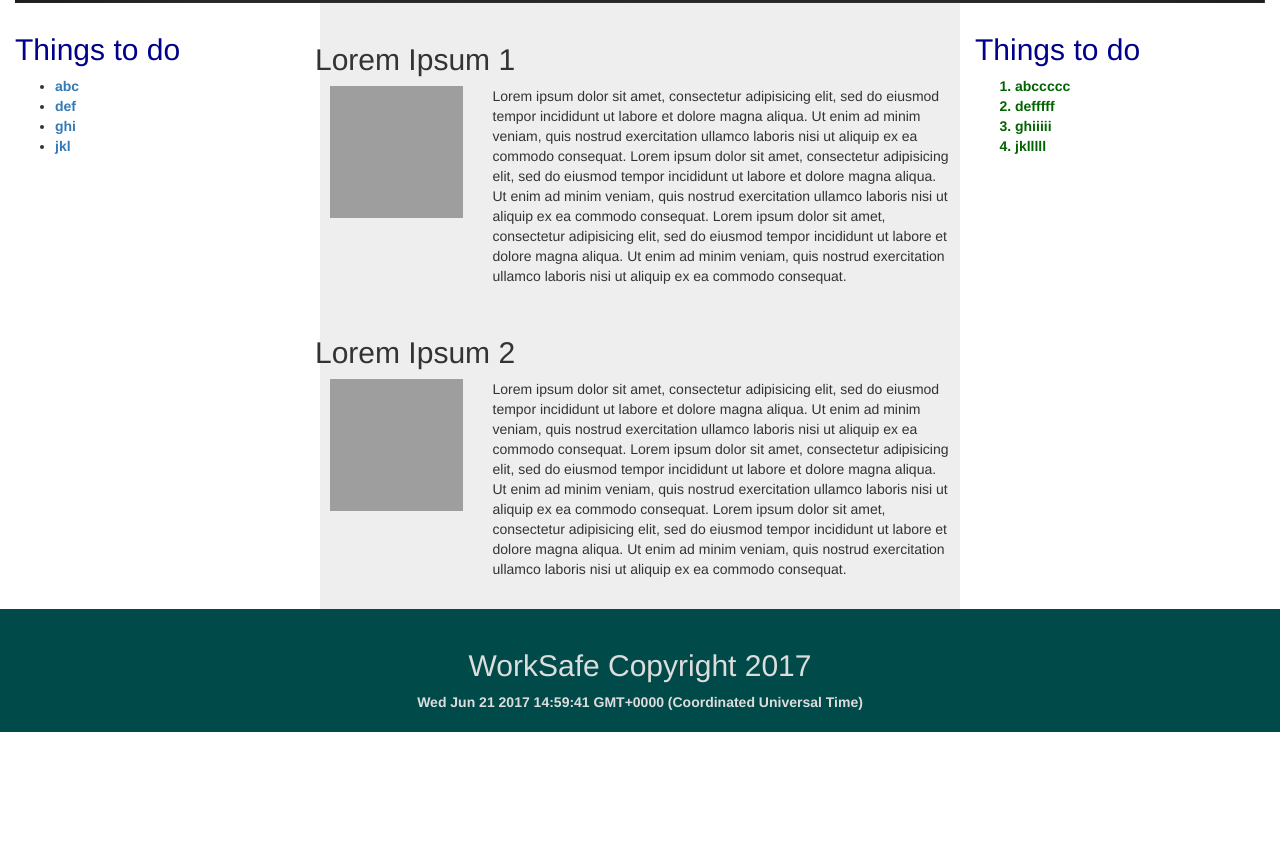
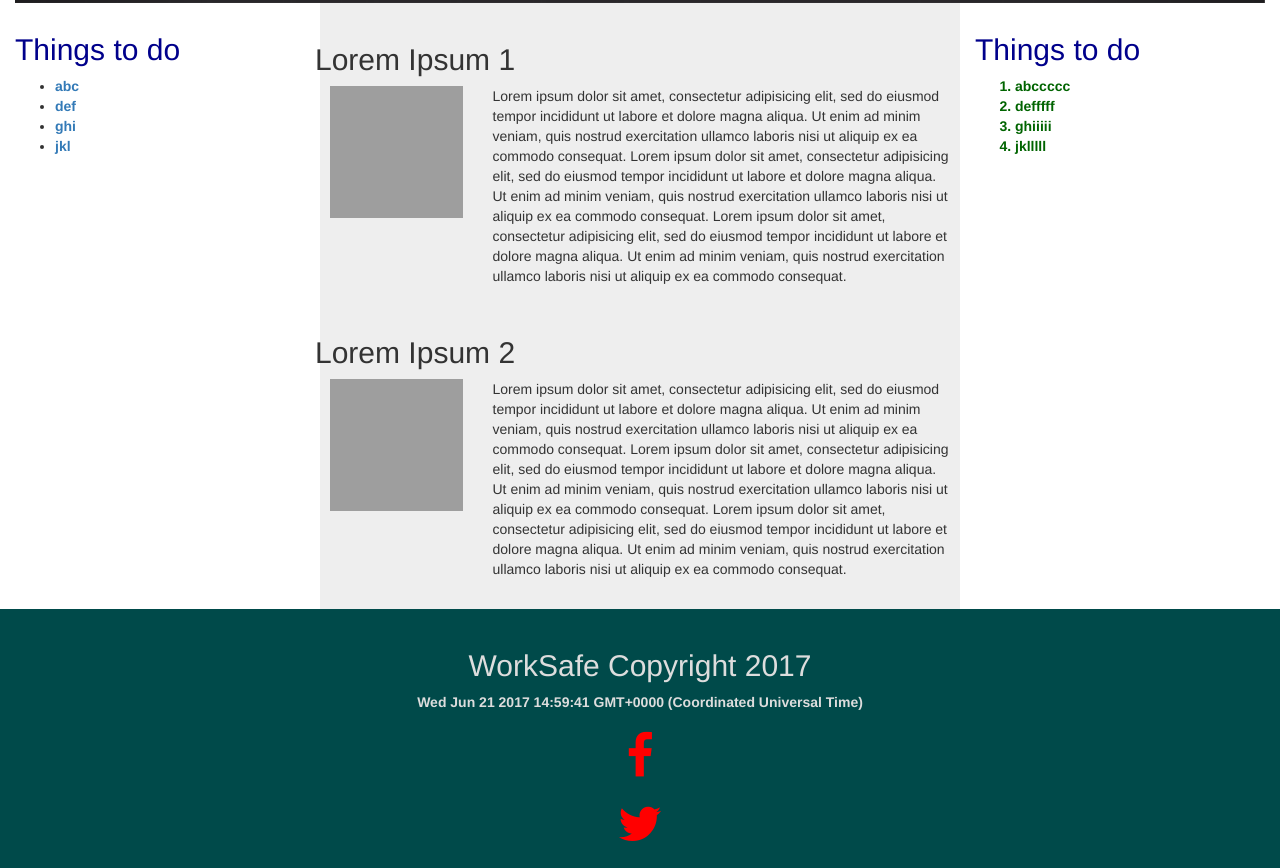
Before and after one commit to declancregan/MicroSite, a website: page Index.html in a window 1280 px wide. Shown: the part 932-1800 px from the top of the page. Before the commit the page ends 1664 px from the top, so only its background shows below. Drawn offline with nearby package versions, Linux system fonts and the light colour scheme; grey boxes are pictures that could not be loaded.

Commit message:
added twiter and face book icon to footer

```diff
--- a/Index.html
+++ b/Index.html
@@ -6,6 +6,10 @@
 <link rel="stylesheet" href="https://maxcdn.bootstrapcdn.com/bootstrap/3.3.7/css/bootstrap.min.css">
   <script src="https://ajax.googleapis.com/ajax/libs/jquery/3.2.1/jquery.min.js"></script>
   <script src="https://maxcdn.bootstrapcdn.com/bootstrap/3.3.7/js/bootstrap.min.js"></script>
+
+  <link rel="stylesheet" href="https://maxcdn.bootstrapcdn.com/font-awesome/4.4.0/css/font-awesome.min.css">
+
+
             <script src="Scripts/angular.min.js"></script>
             <script src="Scripts/angular-route.min.js"></script>
             <script src="Scripts/script.js"></script>
@@ -44,6 +48,15 @@
 <div ng-controller="MainController">
 <h2>WorkSafe Copyright 2017</h2>
  <b>{{ timestamp }}</b>
+
+ </br></br>
+
+ <i class="fa fa-facebook" style="font-size:48px;color:red;"></i>
+
+ </br></br>
+
+ <i class="fa fa-twitter" style="font-size:48px;color:red;"></i>
+
  </footer>
 
  </div>
```
Also changed, not shown: 1 other file.
